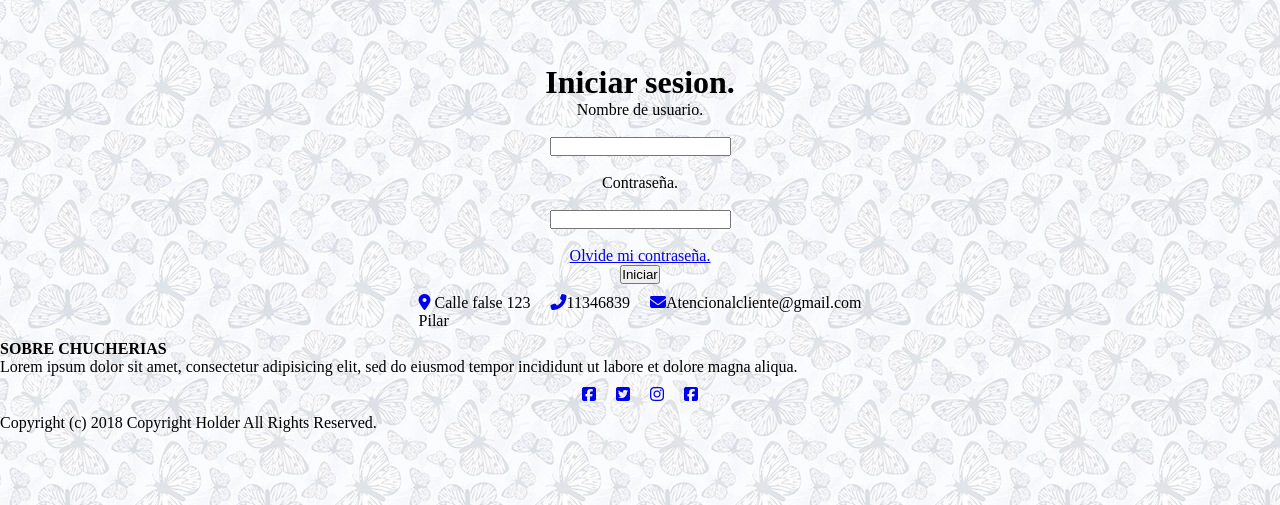
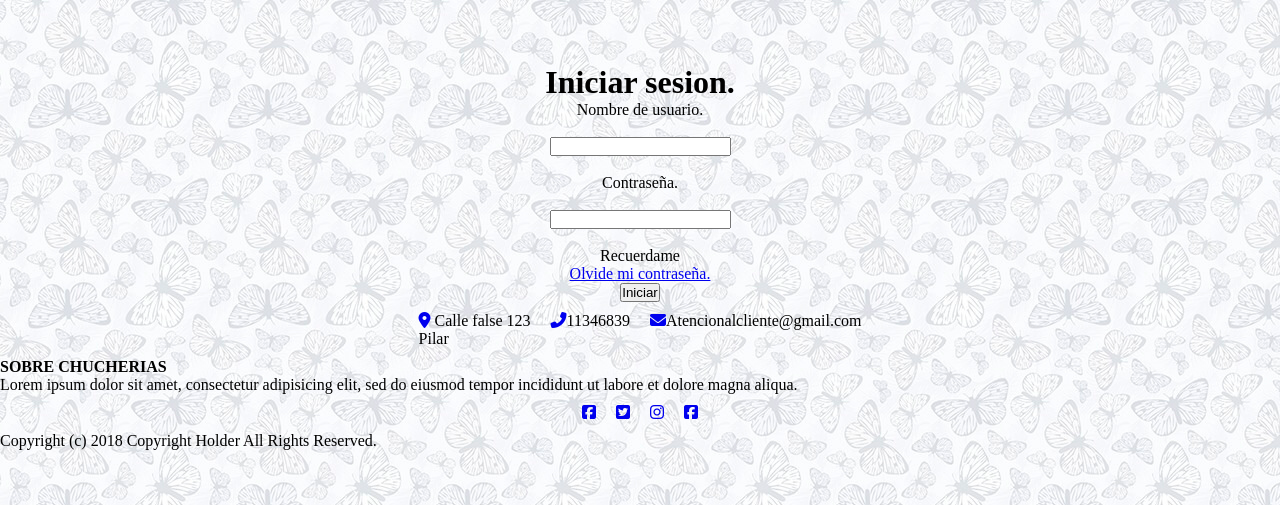
Before and after one commit to sebamoccagatta/proyecto-readme-, a PHP site: page /iniciar_sesion.php in a window 1280 px wide. Shown: the top 505 px of the page. Run offline with PHP 8.4, Linux system fonts and the light colour scheme; some libraries are stand-ins or nearby versions.

Commit message:
intentando

```diff
--- a/iniciar_sesion.php
+++ b/iniciar_sesion.php
@@ -20,6 +20,7 @@
       <input type="text" name="Nombre de usuario" required ><br>
       <label for="password">Contraseña.</label><br>
       <input type="password" name="Contraseña" required><br>
+      <label for="login-remember">Recuerdame</label>
       <a href="#">Olvide mi contraseña.</a>
       <a href="index.html"> <button type="submit" name="Iniciar">Iniciar</button> </a>
 
```
